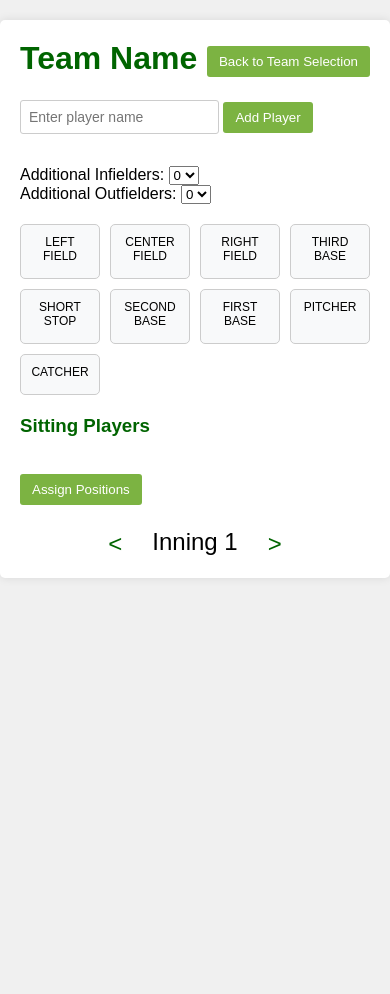
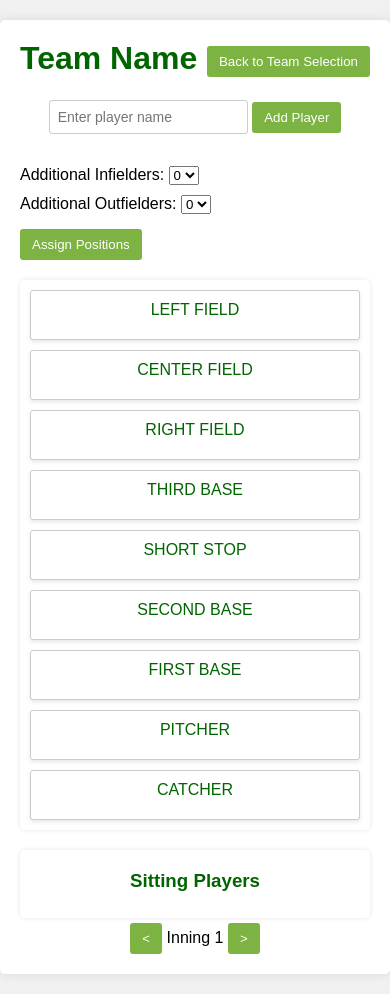
Before and after one commit to TeeJayWilliamson/BaseballBuddy, a plain HTML site: page team.html in a window 390 px wide. Before the commit the page ends 844 px from the top, so only its background shows below. Drawn offline with Linux system fonts and the light colour scheme.

Commit message:
design changes

```diff
--- a/styles.css
+++ b/styles.css
@@ -5,6 +5,7 @@ body {
     background-color: #f0f0f0;
     margin: 0;
     padding: 0;
+    text-align: center;
 }
 
 #app {
@@ -19,6 +20,7 @@ body {
 h1, h2, h3 {
     margin: 10px 0;
     color: #006400; /* Green */
+    text-align: center;
 }
 
 ul {
@@ -121,6 +123,7 @@ input[type="text"], input[type="number"] {
     justify-content: space-between;
     align-items: center;
     margin-bottom: 20px;
+    text-align: center;
 }
 
 .team-info h2 {
@@ -136,37 +139,53 @@ input[type="text"], input[type="number"] {
 
 .positions-grid {
     display: grid;
-    grid-template-columns: repeat(4, 1fr);
+    grid-template-columns: repeat(3, 1fr);
     gap: 10px;
-    margin-top: 20px;
+    background-color: #fff; /* Match background color */
+    padding: 10px; /* Add padding for spacing */
+    border-radius: 5px; /* Rounded corners */
+    box-shadow: 0 0 5px rgba(0, 0, 0, 0.1); /* Subtle shadow */
 }
 
-.position-box {
-    background-color: #f8f9fa;
+.positions-grid .position-box {
     border: 1px solid #ccc;
     padding: 10px;
-    border-radius: 5px;
     text-align: center;
-    font-size: 12px;
-    position: relative;
+    background-color: #fff;
+    border-radius: 3px;
+    box-shadow: 0 2px 4px rgba(0, 0, 0, 0.1); /* Soft shadow */
+    color: #006400;
 }
 
-.position-box::after {
-    content: attr(data-player);
-    display: block;
-    margin-top: 5px;
+.positions-grid .position-box .player-name {
     font-size: 14px;
     font-weight: bold;
+    color: #006400; /* Green */
+}
+
+.hidden {
+    display: none;
+}
+
+.player-name {
+    display: block;
+    margin-top: 10px;
+    font-size: 14px;
+    font-weight: bold;
+    color: #006400; /* Green */
 }
 
 #sitting-players {
     margin-top: 20px;
+    background-color: #fff; /* Match background color */
+    padding: 10px; /* Add padding for spacing */
+    border-radius: 5px; /* Rounded corners */
+    box-shadow: 0 0 5px rgba(0, 0, 0, 0.1); /* Subtle shadow */
 }
 
 #sitting-list {
     list-style-type: none;
     padding: 0;
-    display: flex;
     flex-wrap: wrap;
     gap: 5px;
 }
@@ -175,33 +194,63 @@ input[type="text"], input[type="number"] {
     padding: 5px 10px;
     background-color: #eee;
     border-radius: 3px;
+    font-size: 14px;
+    color: #006400; /* Green */
 }
 
-.inning-navigation {
+.additional-positions-container {
     display: flex;
-    justify-content: center;
-    align-items: center;
-    margin-top: 20px;
+    justify-content: space-between;
+    align-items: center; /* Align items vertically */
+    margin-bottom: 20px;
 }
 
-.inning-navigation button {
-    background-color: transparent;
-    color: #006400; /* Green */
-    border: none;
-    font-size: 24px;
-    cursor: pointer;
-    padding: 0 10px;
+.additional-positions-container > div {
+    margin-right: 10px; /* Adjust spacing between dropdowns and button */
 }
 
-.inning-navigation button:hover {
-    color: #0056b3; /* Darker blue */
+.additional-positions-container .position-box {
+    border: 1px solid #ccc;
+    padding: 5px;
+    text-align: center;
+    background-color: #fff;
+    border-radius: 3px;
+    box-shadow: 0 2px 4px rgba(0, 0, 0, 0.1); /* Soft shadow */
 }
 
-#current-inning {
-    font-size: 24px;
-    margin: 0 20px;
+.additional-positions-container .position-box label {
+    margin-bottom: 5px;
+    font-weight: bold;
+    color: #006400; /* Green */
 }
 
-.position-box.hidden {
-    display: none;
+.additional-positions-container .position-box select {
+    padding: 8px;
+    font-size: 14px;
+    border: 1px solid #ccc;
+    border-radius: 3px;
+    width: 100px; /* Adjust width as needed */
 }
+
+/* Responsive Design */
+
+@media (max-width: 768px) {
+    .positions-grid {
+        grid-template-columns: 1fr;
+    }
+
+    .additional-positions-container {
+        flex-direction: column;
+        align-items: flex-start; /* Align items to the start */
+    }
+
+    .additional-positions-container > div {
+        margin-right: 0; /* Reset margin for dropdowns */
+        margin-bottom: 10px; /* Add margin below each item */
+    }
+
+    .additional-positions-container .position-box {
+        width: 100%;
+        margin-bottom: 10px; /* Adjust spacing */
+    }
+}
--- a/team.html
+++ b/team.html
@@ -17,6 +17,7 @@
             <button onclick="addPlayer()">Add Player</button>
             <ul id="player-list"></ul>
 
+            <div class="additional-positions-container">
                 <div>
                     <label for="additional-infielders">Additional Infielders:</label>
                     <select id="additional-infielders">
@@ -35,31 +36,78 @@
                         <option value="3">3</option>
                     </select>
                 </div>
+                <button id="assignPositions" onclick="assignPositions()">Assign Positions</button>
+            </div>
+
 
             <div class="positions-grid">
-                <div id="left-field" class="position-box">LEFT FIELD</div>
-                <div id="center-field" class="position-box">CENTER FIELD</div>
-                <div id="right-field" class="position-box">RIGHT FIELD</div>
-                <div id="third-base" class="position-box">THIRD BASE</div>
-                <div id="short-stop" class="position-box">SHORT STOP</div>
-                <div id="second-base" class="position-box">SECOND BASE</div>
-                <div id="first-base" class="position-box">FIRST BASE</div>
-                <div id="pitcher" class="position-box">PITCHER</div>
-                <div id="catcher" class="position-box">CATCHER</div>
-                <div id="additional-infield-1" class="position-box hidden">ADDITIONAL INFIELD 1</div>
-                <div id="additional-infield-2" class="position-box hidden">ADDITIONAL INFIELD 2</div>
-                <div id="additional-infield-3" class="position-box hidden">ADDITIONAL INFIELD 3</div>
-                <div id="additional-outfield-1" class="position-box hidden">ADDITIONAL OUTFIELD 1</div>
-                <div id="additional-outfield-2" class="position-box hidden">ADDITIONAL OUTFIELD 2</div>
-                <div id="additional-outfield-3" class="position-box hidden">ADDITIONAL OUTFIELD 3</div>
+                <div id="left-field" class="position-box">
+                    LEFT FIELD
+                    <div class="player-name" data-player=""></div>
                 </div>
+                <div id="center-field" class="position-box">
+                    CENTER FIELD
+                    <div class="player-name" data-player=""></div>
+                </div>
+                <div id="right-field" class="position-box">
+                    RIGHT FIELD
+                    <div class="player-name" data-player=""></div>
+                </div>
+                <div id="third-base" class="position-box">
+                    THIRD BASE
+                    <div class="player-name" data-player=""></div>
+                </div>
+                <div id="short-stop" class="position-box">
+                    SHORT STOP
+                    <div class="player-name" data-player=""></div>
+                </div>
+                <div id="second-base" class="position-box">
+                    SECOND BASE
+                    <div class="player-name" data-player=""></div>
+                </div>
+                <div id="first-base" class="position-box">
+                    FIRST BASE
+                    <div class="player-name" data-player=""></div>
+                </div>
+                <div id="pitcher" class="position-box">
+                    PITCHER
+                    <div class="player-name" data-player=""></div>
+                </div>
+                <div id="catcher" class="position-box">
+                    CATCHER
+                    <div class="player-name" data-player=""></div>
+                </div>
+                <div id="additional-infield-1" class="position-box hidden">
+                    ADDITIONAL INFIELD 1
+                    <div class="player-name" data-player=""></div>
+                </div>
+                <div id="additional-infield-2" class="position-box hidden">
+                    ADDITIONAL INFIELD 2
+                    <div class="player-name" data-player=""></div>
+                </div>
+                <div id="additional-infield-3" class="position-box hidden">
+                    ADDITIONAL INFIELD 3
+                    <div class="player-name" data-player=""></div>
+                </div>
+                <div id="additional-outfield-1" class="position-box hidden">
+                    ADDITIONAL OUTFIELD 1
+                    <div class="player-name" data-player=""></div>
+                </div>
+                <div id="additional-outfield-2" class="position-box hidden">
+                    ADDITIONAL OUTFIELD 2
+                    <div class="player-name" data-player=""></div>
+                </div>
+                <div id="additional-outfield-3" class="position-box hidden">
+                    ADDITIONAL OUTFIELD 3
+                    <div class="player-name" data-player=""></div>
+                </div>
+            </div>
+
 
             <div id="sitting-players">
                 <h3>Sitting Players</h3>
                 <ul id="sitting-list"></ul>
             </div>
-
-            <button id="assignPositions" onclick="assignPositions()">Assign Positions</button>
 
             <div class="inning-navigation">
                 <button onclick="previousInning()"><</button>
--- a/team.js
+++ b/team.js
@@ -1,5 +1,3 @@
-// team.js
-
 let teams = [];
 let currentTeamIndex = -1;
 let currentInning = 1;
```
Lines whose indentation alone changed are shown as unchanged.
